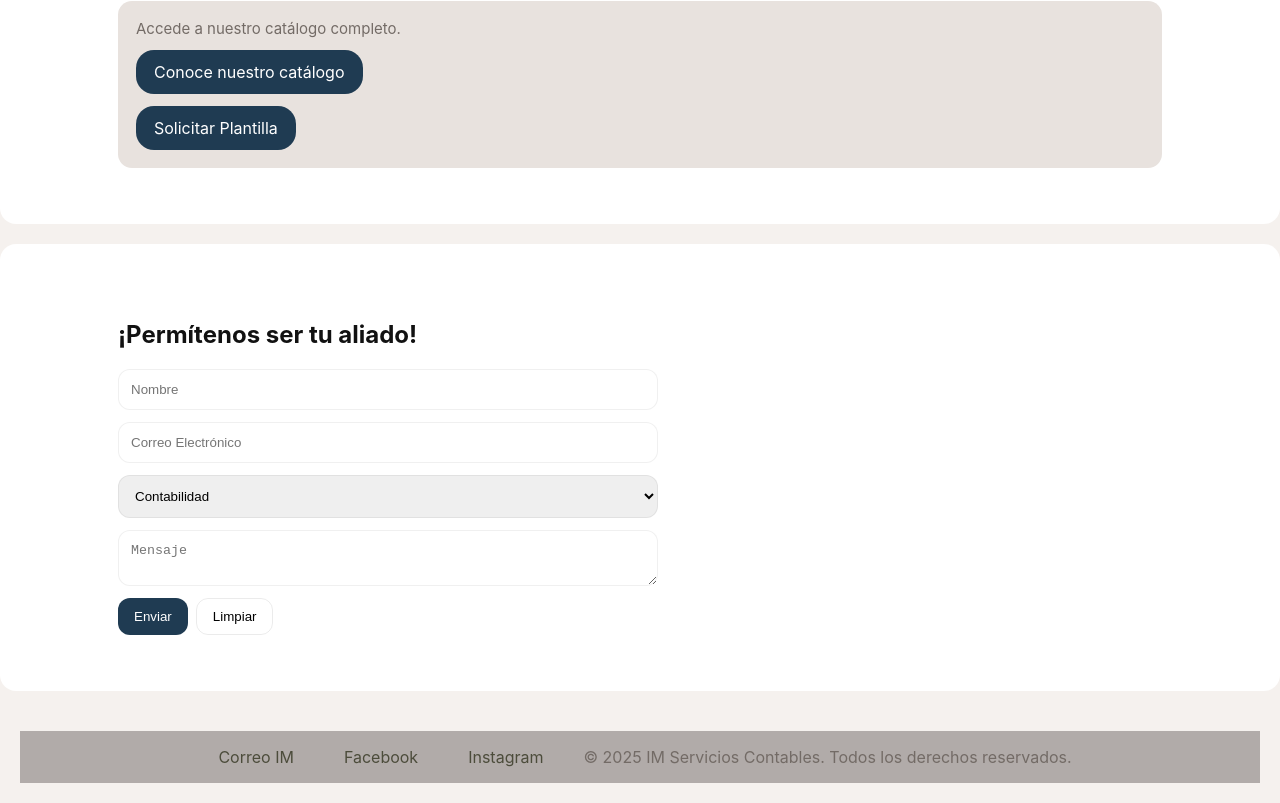
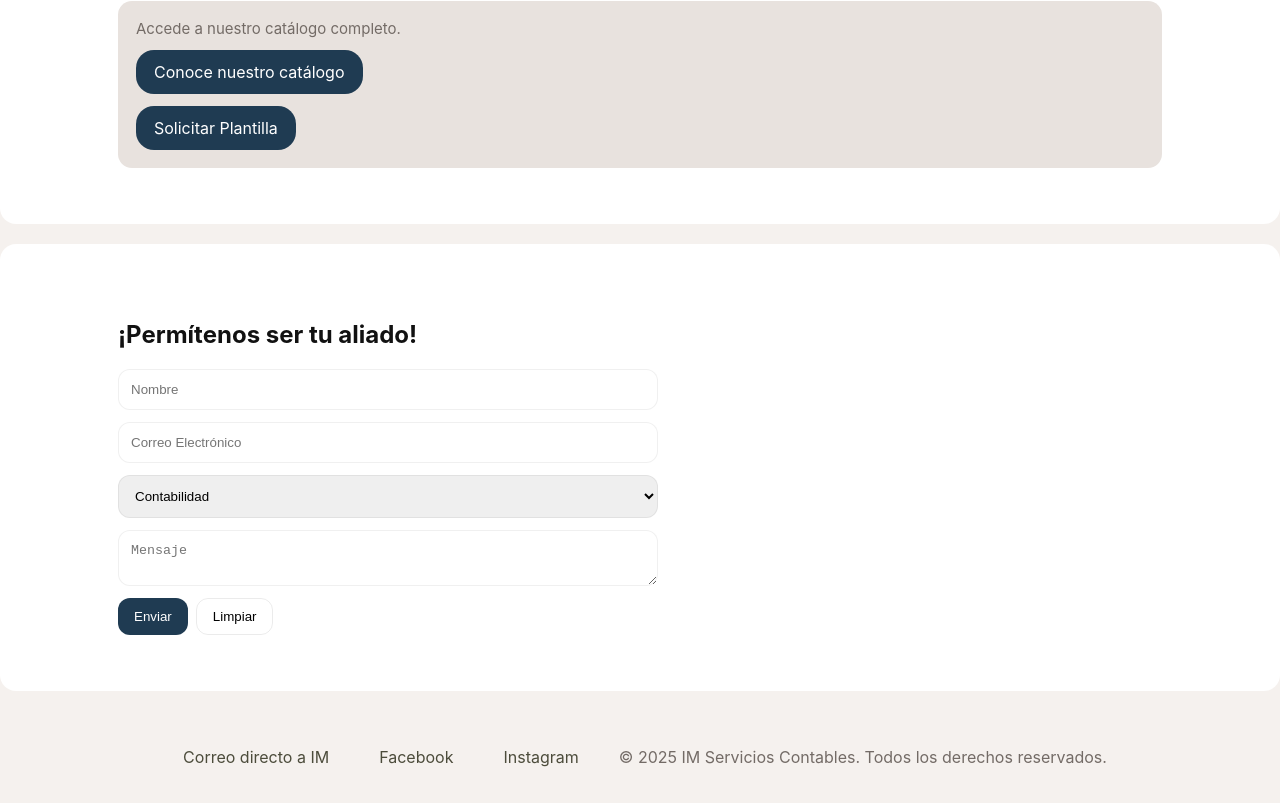
Before and after one commit to IM-SERVICIOS/CONTABLES, a plain HTML site: page index.html in a window 1280 px wide. Shown: the part 1480-2283 px from the top of the page. Drawn offline with Linux system fonts and the light colour scheme; files whose address does not match are found by name.

Commit message:
Update index.html

```diff
--- a/index.html
+++ b/index.html
@@ -136,10 +136,10 @@
   <!-- ====== FOOTER ====== -->
   </footer>
   <footer class="footer">
-  <div style="display: flex; justify-content: center; gap: 40px; align-items: center; flex-wrap: wrap;background-color: #B1ABA9;">
+  <div style="display: flex; justify-content: center; gap: 40px; align-items: center; flex-wrap: wrap;background-color: ##e8e2de;">
 
-    <a href="correo@imservicioscontables.com" style="text-decoration: none; color: #4c4c3b; display: flex; align-items: center; gap: 10px;">
-      <i data-lucide="mail"></i> Correo IM
+    <a href="im.contable29@gmail.com" style="text-decoration: none; color: #4c4c3b; display: flex; align-items: center; gap: 10px;">
+      <i data-lucide="mail"></i> Correo directo a IM
     </a>
 
     <a href="https://www.facebook.com/share/18oyHU5iuT/?mibextid=wwXIfr" target="_blank" style="text-decoration: none; color: #4c4c3b; display: flex; align-items: center; gap: 10px;">
```
